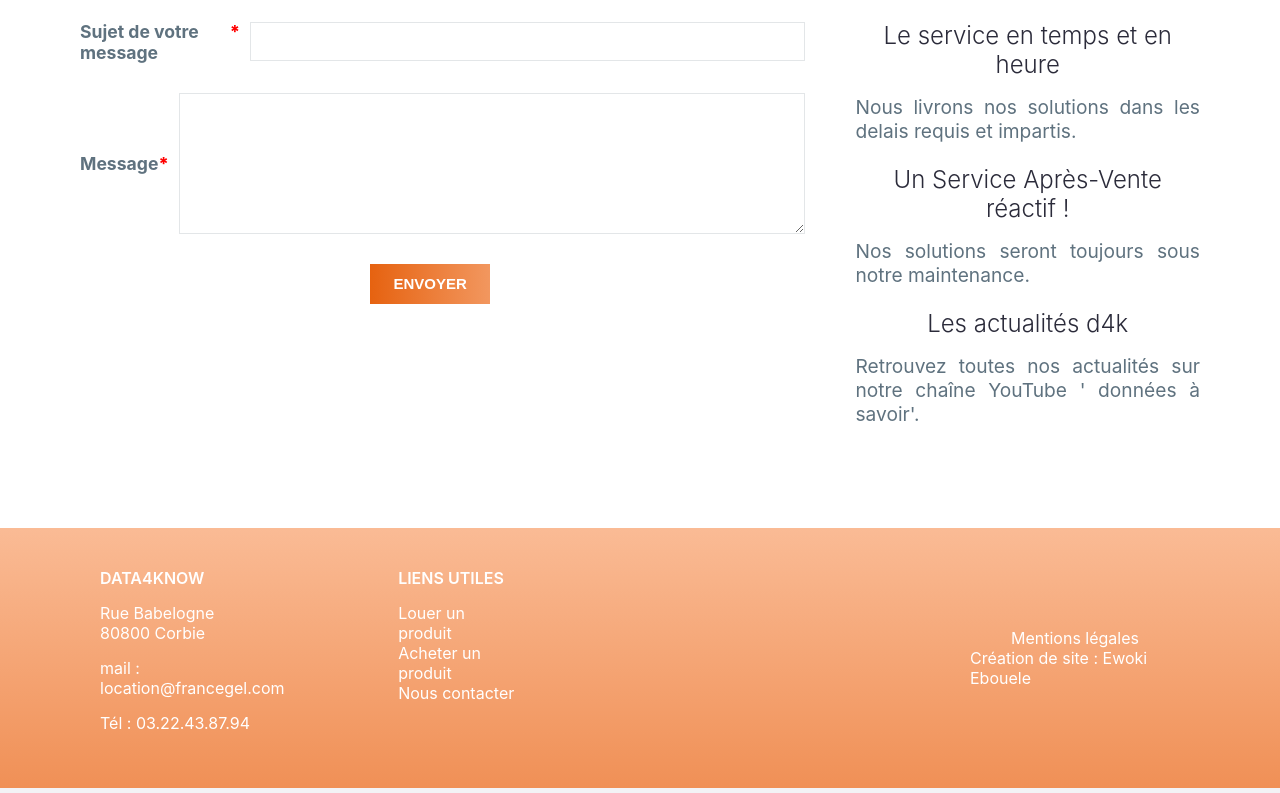
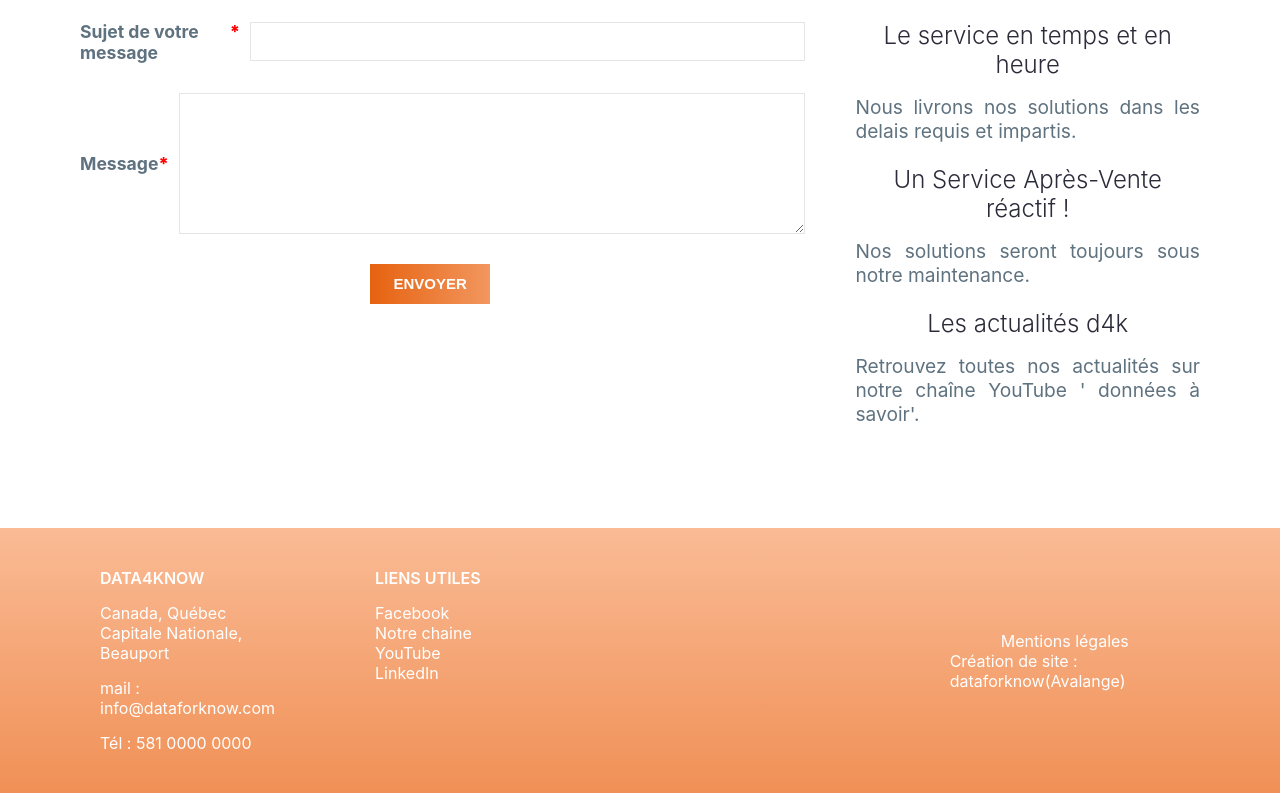
Before and after one commit to Ewoki-ebouele-ange/data4know-presentation, a React (Create React App) app: page / in a window 1280 px wide. Shown: the part 2847-3640 px from the top of the page. Built offline with nearby package versions, Linux system fonts and the light colour scheme.

Commit message:
Update Footer.jsx
contact updated

```diff
--- a/src/components/Footer/Footer.jsx
+++ b/src/components/Footer/Footer.jsx
@@ -8,23 +8,23 @@ export default function Footer(){
                 <div className="site_information">
                     <span className="tit">DATA4KNOW</span>
                     <span>
-                    <a href="#">Rue Babelogne </a><br />
-                    <a href="#">80800 Corbie</a>
+                    <a href="#">Canada, Québec</a><br />
+                    <a href="#">Capitale Nationale, Beauport</a>
                     </span>
-                    <span>mail : <a href="#">location@francegel.com</a></span>
-                    <span>Tél : <a href="#">03.22.43.87.94</a></span>
+                    <span>mail : <a href="#">info@dataforknow.com</a></span>
+                    <span>Tél : <a href="#">581 0000 0000</a></span>
                 </div>
                 <div className="liens_utiles">
                     <span className="tit">LIENS UTILES</span>
                     <span>
-                    <a href="#">Louer un produit </a><br />
-                    <a href="#"> Acheter un produit </a> <br />
-                    <a href="#">Nous contacter</a>
+                    <a href="#"> Facebook </a><br />
+                    <a href="https://www.youtube.com/channel/UCyGGK5ScFKt4IS7yHQ0Tmzw"> Notre chaine YouTube </a> <br />
+                    <a href="#">LinkedIn</a>
                     </span>
                 </div>
                 <div className="ment_leg">
                    <span> Mentions légales</span>
-                   <span>Création de site : <a href="#">Ewoki Ebouele</a></span>
+                   <span>Création de site : <a href="#">dataforknow(Avalange)</a></span>
                 </div>
         </div>
     )
```
